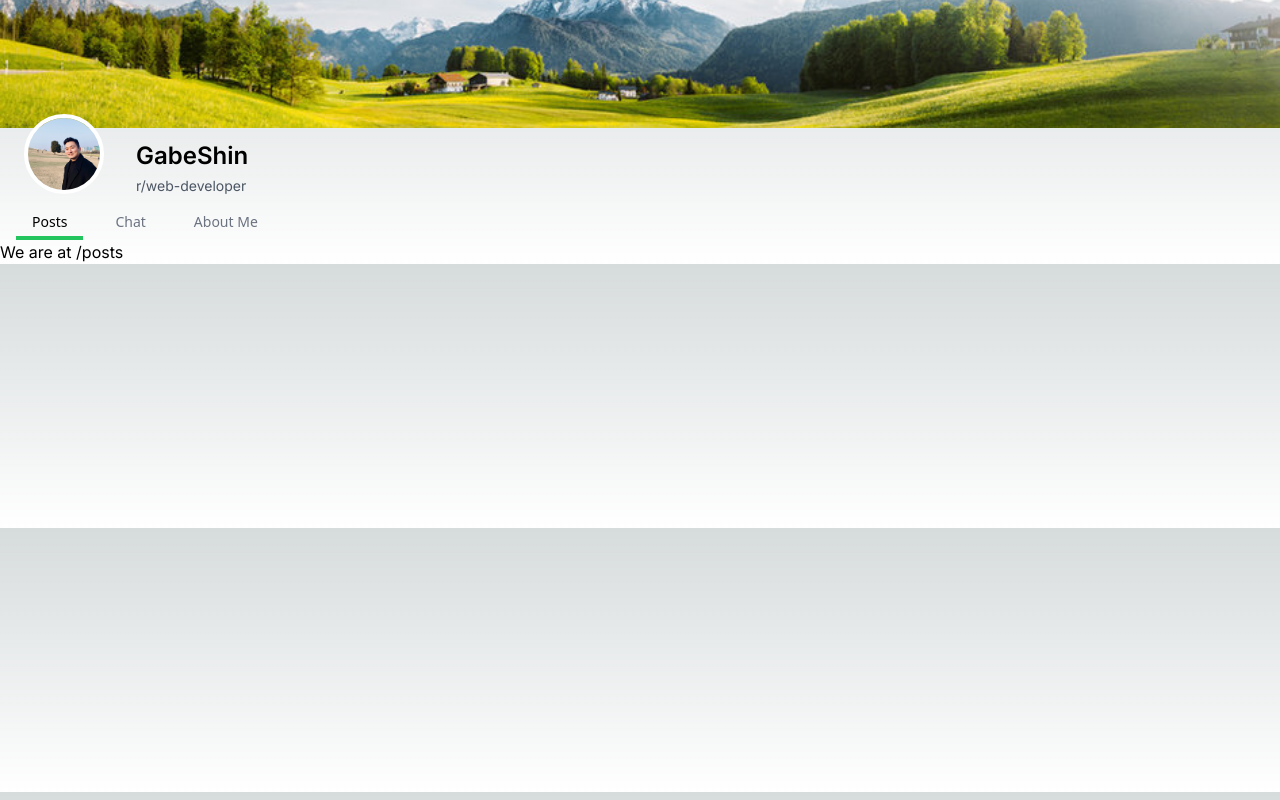
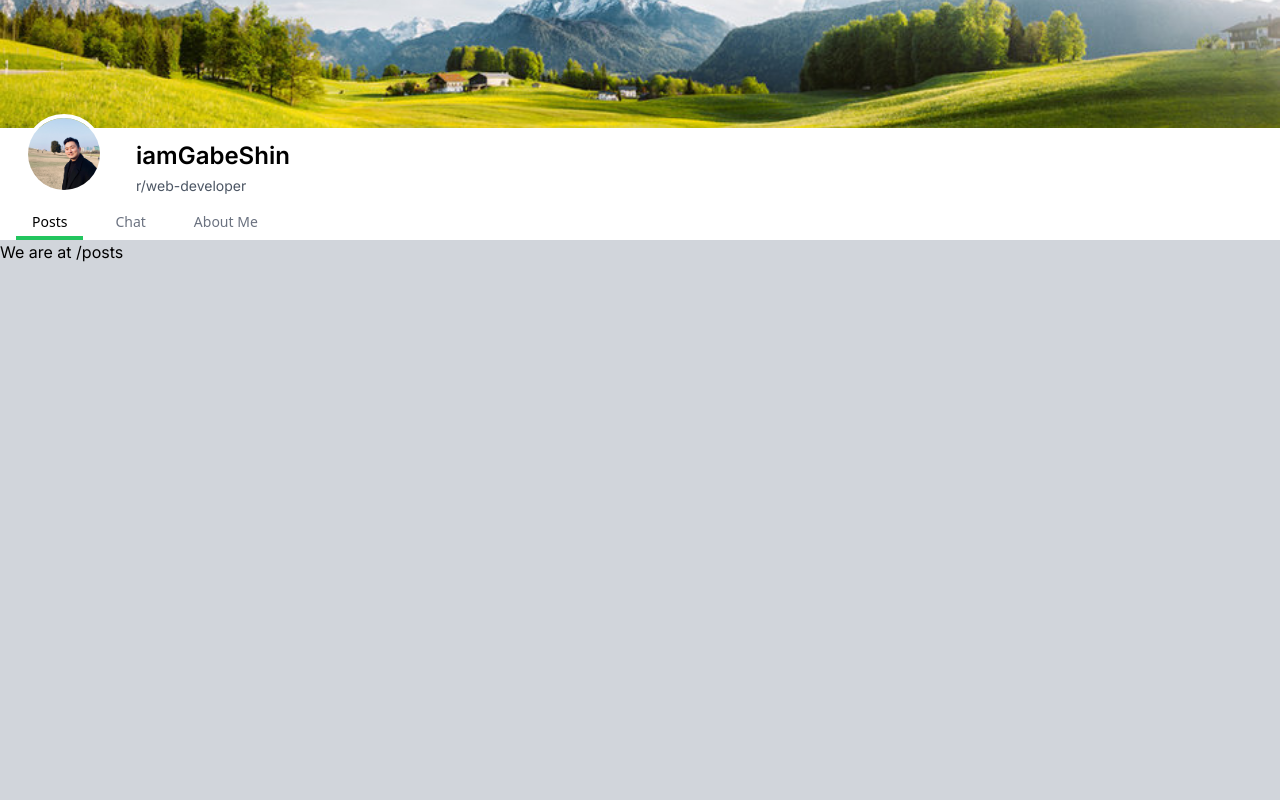
Before and after one commit to GabeShin/portfolio-website, a Next.js app: page / in a window 1280 px wide. Built offline with nearby package versions, Linux system fonts and the light colour scheme.

Commit message:
fix: color bg

```diff
--- a/src/app/globals.css
+++ b/src/app/globals.css
@@ -4,24 +4,12 @@
 
 :root {
   --foreground-rgb: 0, 0, 0;
-  --background-start-rgb: 214, 219, 220;
-  --background-end-rgb: 255, 255, 255;
-}
-
-@media (prefers-color-scheme: dark) {
-  :root {
-    --foreground-rgb: 255, 255, 255;
-    --background-start-rgb: 0, 0, 0;
-    --background-end-rgb: 0, 0, 0;
-  }
+  --background-rgb: 219, 223, 229;
 }
 
 body {
   color: rgb(var(--foreground-rgb));
-  background: linear-gradient(
-      to bottom,
-      transparent,
-      rgb(var(--background-end-rgb))
-    )
-    rgb(var(--background-start-rgb));
+  background: rgb(var(--background-rgb))
+
+
 }
--- a/src/app/layout.tsx
+++ b/src/app/layout.tsx
@@ -18,8 +18,10 @@ export default function RootLayout({
   return (
     <html lang="en">
       <body className={inter.className}>
-        <Header />
-        {children}
+        <div className="min-h-screen bg-gray-300">
+          <Header />
+          {children}
+        </div>
       </body>
     </html>
   );
--- a/src/components/header/index.tsx
+++ b/src/components/header/index.tsx
@@ -7,7 +7,7 @@ import NavigationBar from "./navigation";
 
 export default function Header() {
   return (
-    <div>
+    <div className=" bg-white">
       <BackdropImage />
       <Profile />
       <NavigationBar />
--- a/src/components/header/profile.tsx
+++ b/src/components/header/profile.tsx
@@ -14,7 +14,7 @@ export default function Profile() {
         </div>
         {/* Profile Information */}
         <div className=" pl-4 mt-6 align-top">
-          <h1 className="text-2xl font-semibold pb-1 pt-1">GabeShin</h1>
+          <h1 className="text-2xl font-semibold pb-1 pt-1">iamGabeShin</h1>
           <p className=" text-sm text-gray-600">r/web-developer</p>
         </div>
       </div>
```
